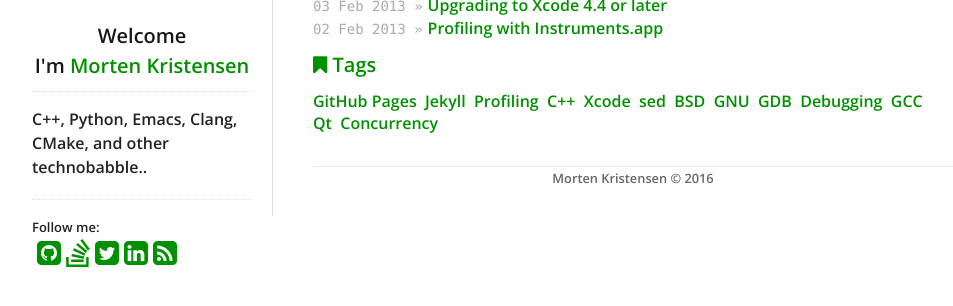
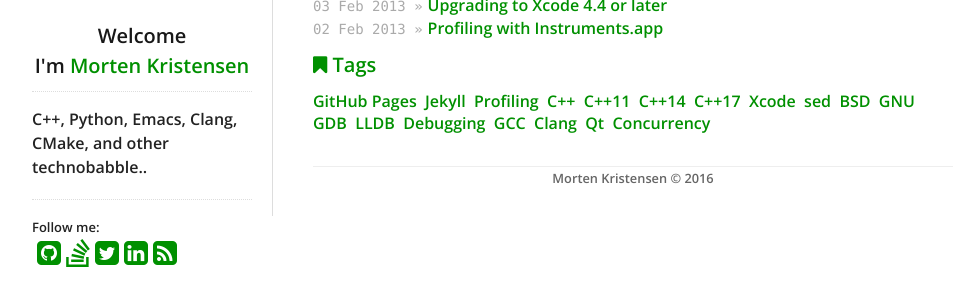
Before and after one commit to netromdk/netromdk.github.io, a Jekyll site: the page built from index.html, in a window 1280 px wide, cut to the strip 216-907 px from the top of the page. Shown: the top 306 px of the strip, without its empty margins (138-1091 px from the left). Built offline with Jekyll 4.4.1, drawn with Linux system fonts in a browser that asks for light colours; nearby versions of some CDN libraries.

Commit message:
Added tags: c++11 c++14 c++17 lldb clang

```diff
--- a/_data/tags.yml
+++ b/_data/tags.yml
@@ -9,6 +9,15 @@
 
 - slug: c++
   name: C++
+
+- slug: c++11
+  name: C++11
+
+- slug: c++14
+  name: C++14
+
+- slug: c++17
+  name: C++17
 
 - slug: xcode
   name: Xcode
@@ -25,12 +34,18 @@
 - slug: gdb
   name: GDB
 
+- slug: lldb
+  name: LLDB
+
 - slug: debugging
   name: Debugging
 
 - slug: gcc
   name: GCC
 
+- slug: clang
+  name: Clang
+
 - slug: qt
   name: Qt
 
```
Also changed, not shown: tag/c++11.md (added, +5 -0 lines), tag/c++14.md (added, +5 -0 lines), tag/c++17.md (added, +5 -0 lines), tag/clang.md (added, +5 -0 lines), tag/lldb.md (added, +5 -0 lines).
